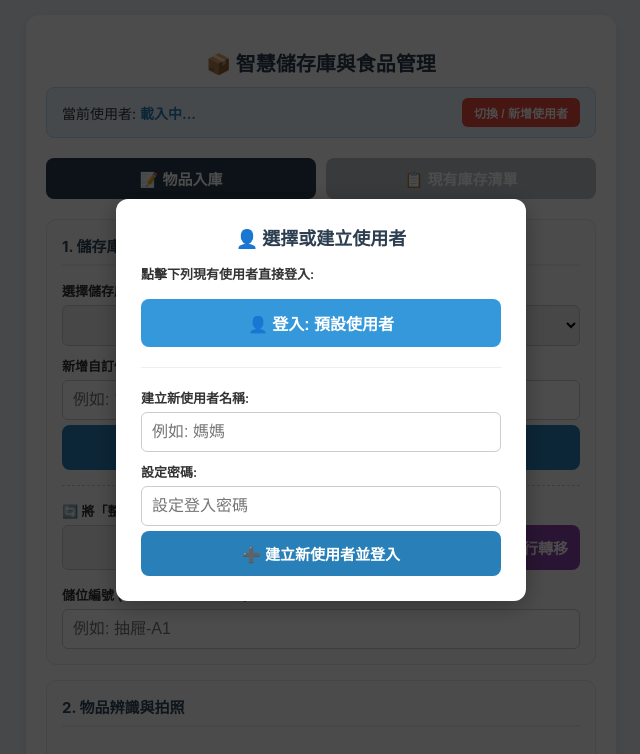
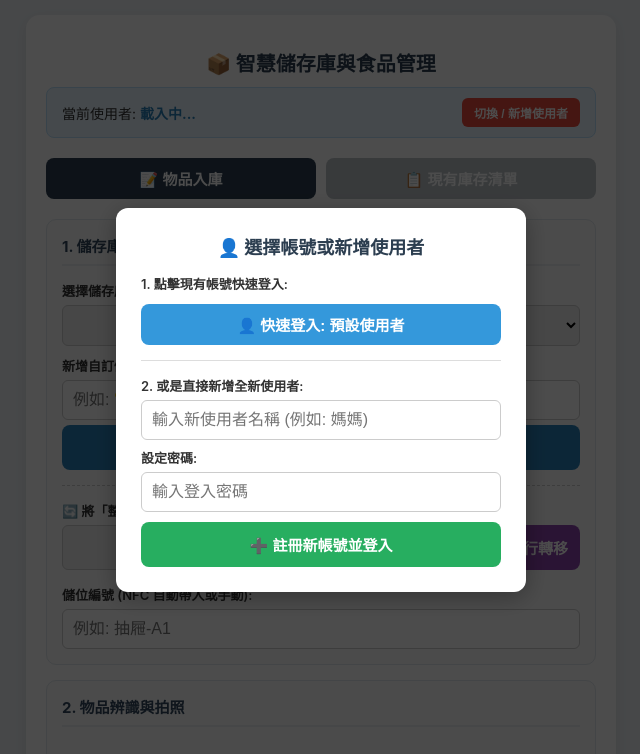
Before and after one commit to Kailin12345/smart-warehouse-V1, a plain HTML site: page index.html in a window 1280 px wide. Shown: the top 754 px of the page, without its empty margins (319-959 px from the left). Drawn offline with Linux system fonts and the light colour scheme.

Commit message:
Update index.html

```diff
--- a/index.html
+++ b/index.html
@@ -50,12 +50,12 @@
             background: #3498db;
             color: white;
             border: none;
-            padding: 12px;
+            padding: 10px;
             width: 100%;
             border-radius: 8px;
-            font-size: 16px;
+            font-size: 15px;
             font-weight: bold;
-            margin-top: 8px;
+            margin-top: 6px;
             cursor: pointer;
             text-align: center;
         }
@@ -71,7 +71,6 @@
         .submit-btn { background: #27ae60; }
         .transfer-btn { background: #8e44ad; margin-top: 5px; }
 
-        /* 清單內按鈕樣式調整 */
         .action-btns { display: flex; gap: 5px; margin-top: 5px; }
         .out-btn { background: #e67e22; padding: 5px 10px; font-size: 12px; margin-top: 0; width: auto; }
         .delete-btn { background: #e74c3c; padding: 5px 10px; font-size: 12px; margin-top: 0; width: auto; }
@@ -94,17 +93,18 @@
     <!-- 登入與創建使用者彈跳視窗 -->
     <div id="loginModal">
         <div class="login-card">
-            <h2>👤 選擇或建立使用者</h2>
-            <label>點擊下列現有使用者直接登入:</label>
-            <div id="userListContainer" style="margin-top: 8px;"></div>
+            <h2>👤 選擇帳號或新增使用者</h2>
 
-            <hr style="margin: 20px 0; border: 0; border-top: 1px solid #eee;">
+            <label>1. 點擊現有帳號快速登入:</label>
+            <div id="userListContainer" style="margin-top: 5px; max-height: 150px; overflow-y: auto;"></div>
 
-            <label>建立新使用者名稱:</label>
-            <input type="text" id="newUsernameInput" placeholder="例如: 媽媽">
-            <label>設定密碼:</label>
-            <input type="password" id="newPasswordInput" placeholder="設定登入密碼">
-            <button type="button" onclick="createNewUser()" class="add-btn">➕ 建立新使用者並登入</button>
+            <hr style="margin: 15px 0; border: 0; border-top: 1px solid #ddd;">
+
+            <label>2. 或是直接新增全新使用者:</label>
+            <input type="text" id="newUsernameInput" placeholder="輸入新使用者名稱 (例如: 媽媽)">
+            <label style="margin-top: 8px;">設定密碼:</label>
+            <input type="password" id="newPasswordInput" placeholder="輸入登入密碼">
+            <button type="button" onclick="createNewUser()" class="add-btn" style="background: #27ae60; margin-top: 10px;">➕ 註冊新帳號並登入</button>
         </div>
     </div>
 
@@ -224,7 +224,7 @@
             let btn = document.createElement('button');
             btn.type = 'button';
             btn.className = 'user-btn-item';
-            btn.textContent = `👤 登入: ${u}`;
+            btn.textContent = `👤 快速登入: ${u}`;
             btn.onclick = function() {
                 let pwd = prompt(`請輸入「${u}」的密碼:`);
                 if (pwd === null) return;
@@ -245,12 +245,12 @@
         let name = document.getElementById('newUsernameInput').value.trim();
         let password = document.getElementById('newPasswordInput').value;
 
-        if (!name) { alert("請輸入使用者名稱"); return; }
+        if (!name) { alert("請輸入新使用者名稱"); return; }
         if (!password) { alert("請設定密碼"); return; }
 
         let usersObj = JSON.parse(localStorage.getItem('app_users_secure')) || {};
         if (usersObj[name]) {
-            let directLogin = confirm(`此使用者名稱「${name}」已存在！要直接輸入密碼登入嗎？`);
+            let directLogin = confirm(`此使用者名稱「${name}」已經存在！要直接輸入密碼登入嗎？`);
             if (directLogin) {
                 let pwd = prompt(`請輸入「${name}」的密碼:`);
                 if (usersObj[name] === pwd) {
@@ -271,7 +271,7 @@
 
         setCurrentUser(name);
         document.getElementById('loginModal').style.display = 'none';
-        alert(`✨ 成功建立並登入使用者: ${name}`);
+        alert(`✨ 成功註冊並登入使用者: ${name}`);
     }
 
     function setCurrentUser(username) {
@@ -438,7 +438,6 @@
         renderInventory();
     }
 
-    // ➖ 物品出庫（減少數量或扣除）
     function outItem(id) {
         let key = `items_${currentUser}`;
         let items = JSON.parse(localStorage.getItem(key)) || [];
@@ -455,7 +454,7 @@
         }
 
         if (outQty >= item.qty) {
-            if (confirm(`出庫數量大於或等於現有庫存，是否直接將此物品從清單中移除（用完/全數出庫）？`)) {
+            if (confirm(`出庫數量大於或等於現有庫存，是否直接將此物品從清單中移除？`)) {
                 items = items.filter(i => i.id !== id);
             } else {
                 return;
```
